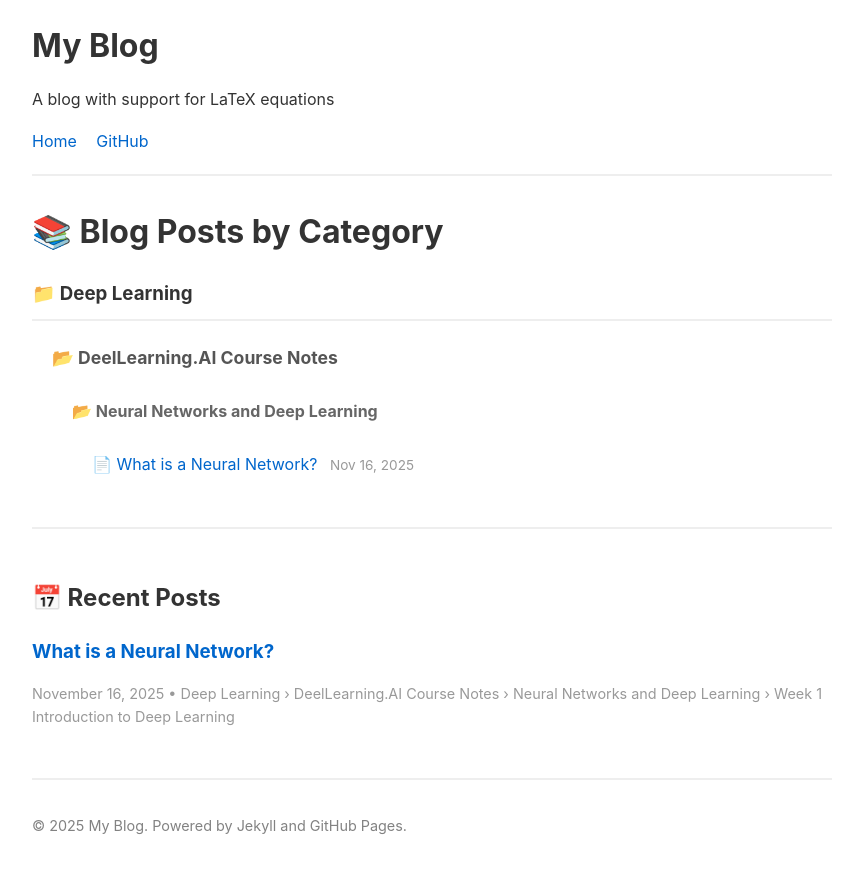
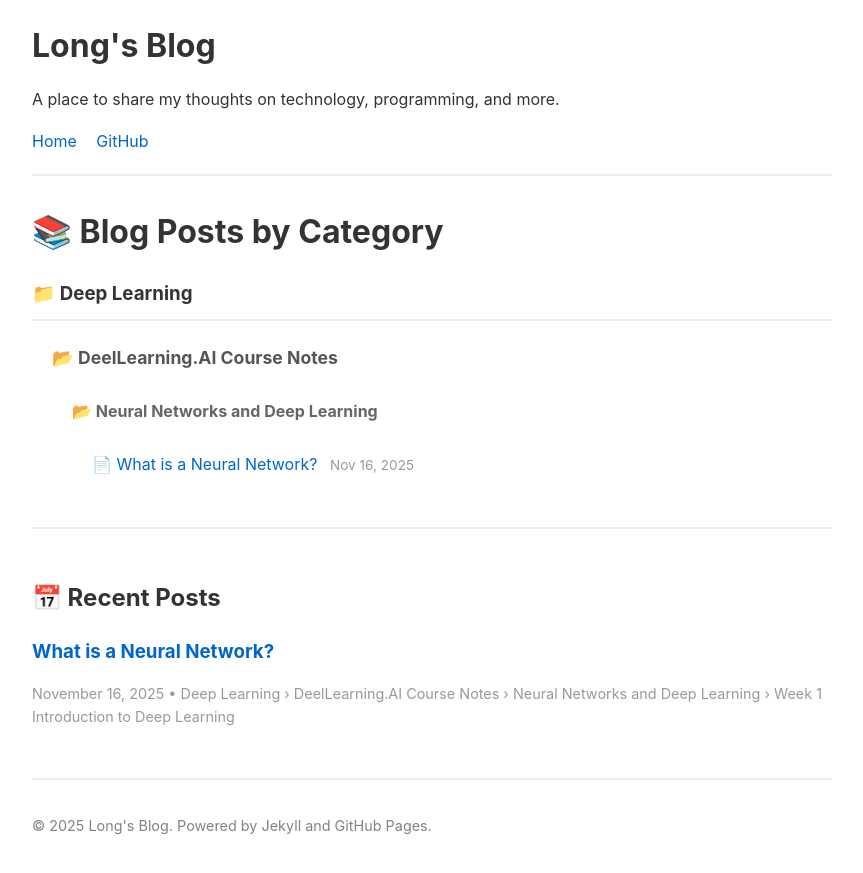
Before and after one commit to longhl104/longhl104.github.io, a Jekyll site: the page built from index.html, in a window 1280 px wide. Shown: the top 873 px of the page, without its empty margins (208-1071 px from the left). Built offline with Jekyll 4.4.1, drawn with Linux system fonts in a browser that asks for light colours.

Commit message:
feat: Update blog title and description for clarity and branding

```diff
--- a/_config.yml
+++ b/_config.yml
@@ -1,8 +1,8 @@
 # Site settings
-title: My Blog
+title: Long's Blog
 email: longlunglay1998@gmail.com
 description: >-
-  A blog with support for LaTeX equations
+  A place to share my thoughts on technology, programming, and more.
 baseurl: ""
 url: "https://longhl104.github.io"
 github_username: longhl104
```
Also changed, not shown: README.md.
